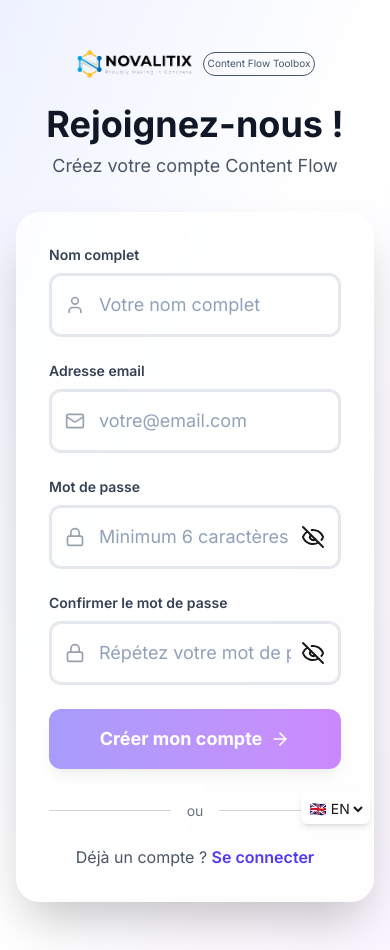
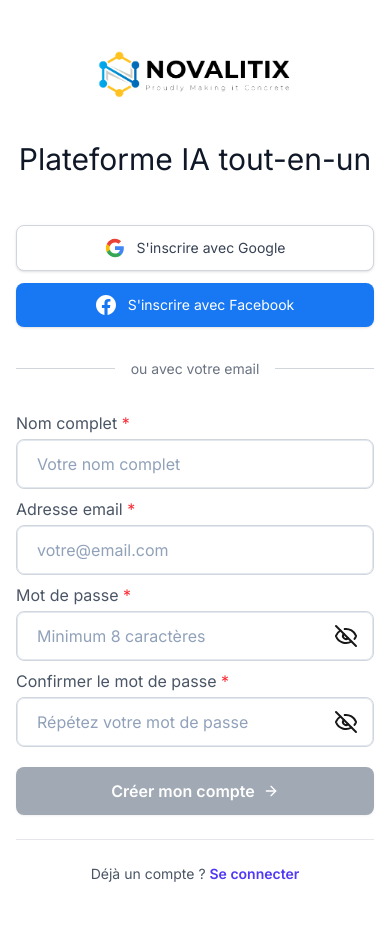
Before and after one commit to Rushclin/content-flow, a Next.js app: page /auth/register in a window 390 px wide. Built offline with nearby package versions, Linux system fonts and the light colour scheme.

Commit message:
update login flow

```diff
--- a/src/components/public/Header.tsx
+++ b/src/components/public/Header.tsx
@@ -69,13 +69,13 @@ const Header = ({ hideMenu = false }) => {
       <div className="flex items-center justify-between gap-2">
         <>
           <Link
-            href="/login"
+            href="/auth/login"
             className="cursor-pointer rounded-full p-2 px-5 text-center text-slate-500 bg-slate-200 hover:bg-slate-300 lg:w-28 transition-colors "
           >
             Login
           </Link>
           <Link
-            href="/register"
+            href="/auth/register"
             className="flex cursor-pointer items-center justify-evenly rounded-full bg-slate-500/90 p-2 px-2 text-white hover:bg-slate-500 md:w-32"
           >
             Register
--- a/src/pages/auth/forgot-password/index.tsx
+++ b/src/pages/auth/forgot-password/index.tsx
@@ -1,128 +1,123 @@
 import React, { useState } from "react";
-import PublicLayout from "@/layout/public/PublicLayout";
 import { Loader2, ArrowLeft } from "lucide-react";
 import Logo from "@/components/common/Logo";
 import Link from "next/link";
+import AuthLayout from "@/layout/auth";
+import { useForm } from "react-hook-form";
+import { zodResolver } from "@hookform/resolvers/zod";
+import { z } from "zod";
+import Input from "@/components/common/InputForm";
 
-const ForgotPassword = () => {
-  const [email, setEmail] = useState("");
-  const [isLoading, setIsLoading] = useState(false);
+// Schéma de validation avec zod
+const forgotPasswordSchema = z.object({
+  email: z
+    .string()
+    .min(1, "L'email est obligatoire")
+    .email("Format d'email invalide"),
+});
+
+type ForgotPasswordFormData = z.infer<typeof forgotPasswordSchema>;
+
+const ForgotPasswordForm = () => {
   const [isEmailSent, setIsEmailSent] = useState(false);
+  const [submittedEmail, setSubmittedEmail] = useState("");
 
-  const handleSubmit = async (e: React.FormEvent) => {
-    e.preventDefault();
-    setIsLoading(true);
+  const {
+    register,
+    handleSubmit,
+    formState: { errors, isSubmitting, isValid },
+  } = useForm<ForgotPasswordFormData>({
+    resolver: zodResolver(forgotPasswordSchema),
+    mode: "onChange",
+  });
 
+  const onSubmit = async (data: ForgotPasswordFormData) => {
     // Simulation d'un délai
-    await new Promise(resolve => setTimeout(resolve, 1000));
+    await new Promise((resolve) => setTimeout(resolve, 1000));
 
-    console.log("Envoi d'email de réinitialisation pour:", email);
+    console.log("Envoi d'email de réinitialisation pour:", data.email);
+    setSubmittedEmail(data.email);
     setIsEmailSent(true);
-    setIsLoading(false);
   };
 
   if (isEmailSent) {
     return (
-      <PublicLayout title="Email envoyé">
-        <div className="min-h-screen bg-white flex flex-col">
-          {/* Header avec logo */}
-          <div className="flex justify-start p-6">
-            <Logo size={120} />
-          </div>
-
-          {/* Contenu principal */}
-          <div className="flex-1 flex items-center justify-center px-6">
-            <div className="w-full max-w-md text-center">
-              {/* Titre principal */}
-              <div className="mb-8">
+      <AuthLayout title="Email envoyé">
+        <div className="text-center">
           <h1 className="text-3xl font-bold text-gray-900 mb-4">
             Vérifiez votre boîte mail
           </h1>
-                <p className="text-gray-600 text-lg">
-                  Nous avons envoyé un lien de réinitialisation à <strong>{email}</strong>
+          <p className="text-gray-600 text-lg mb-6">
+            Nous avons envoyé un lien de réinitialisation à{" "}
+            <strong>{submittedEmail}</strong>
           </p>
-              </div>
 
-              {/* Instructions */}
-              <div className="bg-gray-50 p-6 rounded-lg mb-8">
-                <p className="text-gray-700 mb-4">
-                  Si vous ne recevez pas l&apos;email dans les prochaines minutes :
+          <div className=" p-6 rounded-lg mb-8 text-left">
+            <p className="text-gray-700 mb-4 font-medium">
+              Si vous ne recevez pas l'email dans les prochaines minutes :
             </p>
-                <ul className="text-left text-gray-600 space-y-2">
+            <ul className="text-gray-600 space-y-2">
               <li>• Vérifiez votre dossier spam</li>
-                  <li>• Assurez-vous que l&apos;adresse email est correcte</li>
+              <li>• Assurez-vous que l'adresse email est correcte</li>
               <li>• Contactez le support si le problème persiste</li>
             </ul>
           </div>
 
-              {/* Boutons d'action */}
           <div className="space-y-4">
             <button
               onClick={() => setIsEmailSent(false)}
-                  className="w-full bg-slate-600 text-white py-4 px-4 rounded-lg font-semibold hover:bg-slate-700 transition-all duration-200 text-lg"
+              className="w-full bg-slate-600 text-white py-3 px-6 rounded-lg font-semibold hover:bg-slate-700 transition-all duration-200"
             >
               Réessayer avec une autre adresse
             </button>
 
             <Link
-                  href="/login"
-                  className="w-full bg-white border border-gray-300 text-gray-700 py-4 px-4 rounded-lg font-medium hover:bg-gray-50 transition-colors flex items-center justify-center text-lg"
+              href="/auth/login"
+              className="w-full bg-white border border-gray-300 text-gray-700 py-3 px-6 rounded-lg font-medium hover:bg-gray-50 transition-colors flex items-center justify-center"
             >
-                  <ArrowLeft className="w-5 h-5 mr-2" />
+              <ArrowLeft className="w-4 h-4 mr-2" />
               Retour à la connexion
             </Link>
           </div>
         </div>
-          </div>
-        </div>
-      </PublicLayout>
+      </AuthLayout>
     );
   }
 
   return (
-    <PublicLayout title="Mot de passe oublié">
-      <div className="min-h-screen bg-white flex flex-col">
-        {/* Header avec logo */}
-        <div className="flex justify-start p-6">
-          <Logo size={120} />
+    <AuthLayout title="Mot de passe oublié">
+      <div className="text-center mb-8">
+        <div className="flex justify-center mb-6">
+          <Logo size={150} justLogo />
         </div>
-
-        {/* Contenu principal */}
-        <div className="flex-1 flex items-center justify-center px-6">
-          <div className="w-full max-w-md">
-            {/* Titre principal */}
-            <div className="text-center mb-8">
         <h1 className="text-3xl font-bold text-gray-900 mb-4">
           Mot de passe oublié ?
         </h1>
-              <p className="text-gray-600 text-lg">
-                Pas de problème ! Entrez votre adresse email et nous vous enverrons un lien pour réinitialiser votre mot de passe.
+        <p className="text-gray-600">
+          Pas de problème ! Entrez votre adresse email et nous vous enverrons un
+          lien pour réinitialiser votre mot de passe.
         </p>
       </div>
 
-            {/* Formulaire */}
-            <form onSubmit={handleSubmit} className="space-y-6">
-              {/* Email */}
-              <div>
-                <input
+      <form onSubmit={handleSubmit(onSubmit)} className="space-y-6">
+        <Input
+          {...register("email")}
+          label="Adresse email"
           type="email"
-                  value={email}
-                  onChange={(e) => setEmail(e.target.value)}
-                  placeholder="Adresse e-mail"
-                  className="w-full px-4 py-4 border border-gray-300 rounded-lg focus:ring-2 focus:ring-purple-500 focus:border-transparent text-lg"
+          placeholder="votre@email.com"
           required
+          error={errors.email?.message}
+          inputClassName="pl-5 py-3 text-base border border-gray-300 rounded-lg focus:border-blue-500 focus:ring-blue-500"
         />
-              </div>
 
-              {/* Bouton Envoyer */}
         <button
           type="submit"
-                disabled={isLoading || !email}
-                className="w-full bg-slate-600 text-white py-4 px-4 rounded-lg font-semibold hover:bg-slate-700 disabled:opacity-50 disabled:cursor-not-allowed transition-all duration-200 flex items-center justify-center text-lg"
+          disabled={isSubmitting || !isValid}
+          className="w-full bg-slate-600 text-white py-3 px-6 rounded-lg font-semibold hover:bg-slate-700 disabled:opacity-50 disabled:cursor-not-allowed transition-all duration-200 flex items-center justify-center"
         >
-                {isLoading ? (
+          {isSubmitting ? (
             <>
-                    <Loader2 className="w-5 h-5 mr-2 animate-spin" />
+              <Loader2 className="w-5 h-5 mr-3 animate-spin" />
               Envoi en cours...
             </>
           ) : (
@@ -131,21 +126,17 @@ const ForgotPassword = () => {
         </button>
       </form>
 
-            {/* Lien retour */}
-            <div className="mt-8 text-center">
+      <div className="mt-6 pt-6 border-t border-gray-200 text-center">
         <Link
-                href="/login"
+          href="/auth/login"
           className="text-slate-600 hover:text-slate-500 font-medium flex items-center justify-center"
         >
           <ArrowLeft className="w-4 h-4 mr-2" />
           Retour à la connexion
         </Link>
       </div>
-          </div>
-        </div>
-      </div>
-    </PublicLayout>
+    </AuthLayout>
   );
 };
 
-export default ForgotPassword;
+export default ForgotPasswordForm;
--- a/src/pages/auth/register/index.tsx
+++ b/src/pages/auth/register/index.tsx
@@ -1,183 +1,176 @@
-import React, { useState } from "react";
-import InputForm from "@/components/common/InputForm";
-import PublicLayout from "@/layout/public/PublicLayout";
-import { Loader2, User, Mail, Lock, ArrowRight } from "lucide-react";
+import React from "react";
+import { Loader2, ArrowRight } from "lucide-react";
+import Logo from "@/components/common/Logo";
 import Link from "next/link";
-import Logo from "@/components/common/Logo";
+import AuthLayout from "@/layout/auth";
+import Divider from "@/components/common/Divider";
+import { useForm } from "react-hook-form";
+import { zodResolver } from "@hookform/resolvers/zod";
+import { z } from "zod";
+import Input from "@/components/common/InputForm";
 
-const Register = () => {
-  const [form, setForm] = useState({
-    name: "",
-    email: "",
-    password: "",
-    confirmPassword: "",
+const registerSchema = z
+  .object({
+    name: z
+      .string()
+      .min(1, "Le nom est obligatoire")
+      .min(2, "Le nom doit contenir au moins 2 caractères")
+      .max(50, "Le nom ne peut pas dépasser 50 caractères"),
+    email: z
+      .string()
+      .min(1, "L'email est obligatoire")
+      .email("Format d'email invalide"),
+    password: z
+      .string()
+      .min(1, "Le mot de passe est obligatoire")
+      .min(8, "Le mot de passe doit contenir au moins 8 caractères")
+      .regex(
+        /^(?=.*[a-z])(?=.*[A-Z])(?=.*\d)/,
+        "Le mot de passe doit contenir au moins une minuscule, une majuscule et un chiffre"
+      ),
+    confirmPassword: z
+      .string()
+      .min(1, "La confirmation du mot de passe est obligatoire"),
+  })
+  .refine((data) => data.password === data.confirmPassword, {
+    message: "Les mots de passe ne correspondent pas",
+    path: ["confirmPassword"],
   });
-  const [isLoading, setIsLoading] = useState(false);
 
-  const handleChange = (key: string, value: string) => {
-    setForm((prev) => ({ ...prev, [key]: value }));
-  };
+type RegisterFormData = z.infer<typeof registerSchema>;
 
-  const handleSubmit = async (e: React.FormEvent) => {
-    e.preventDefault();
-    setIsLoading(true);
+const RegisterForm = () => {
+  const {
+    register,
+    handleSubmit,
+    formState: { errors, isSubmitting, isValid },
+  } = useForm<RegisterFormData>({
+    resolver: zodResolver(registerSchema),
+    mode: "onChange",
+  });
 
+  const onSubmit = async (data: RegisterFormData) => {
     // Simulation d'un délai
-    await new Promise(resolve => setTimeout(resolve, 1000));
+    await new Promise((resolve) => setTimeout(resolve, 1000));
 
-    console.log("Tentative d'inscription avec:", form);
-    setIsLoading(false);
+    console.log("Tentative d'inscription avec:", data);
   };
 
   return (
-    <PublicLayout title="Inscription">
-      <div className="min-h-screen bg-gradient-to-br from-indigo-50 via-white to-purple-50 flex items-center justify-center py-12 px-4 sm:px-6 lg:px-8">
-        <div className="max-w-md w-full">
-          {/* Logo et en-tête */}
+    <AuthLayout title="Inscription">
       <div className="text-center mb-8">
         <div className="flex justify-center mb-6">
-              <Logo size={120} />
+          <Logo size={200} justLogo />
         </div>
-            <h1 className="text-4xl font-bold text-gray-900 mb-2">
-              Rejoignez-nous !
+        <h1 className="text-3xl font-light text-gray-900 mb-2 montserat py-4">
+          Plateforme IA tout-en-un
         </h1>
-            <p className="text-gray-600 text-lg">
-              Créez votre compte Content Flow
-            </p>
       </div>
 
-          {/* Carte du formulaire */}
-          <div className="bg-white/80 backdrop-blur-sm rounded-3xl shadow-2xl border border-white/20 p-8">
-            <form onSubmit={handleSubmit} className="space-y-6">
-              {/* Nom avec icône */}
-              <div className="space-y-2">
-                <label className="block text-sm font-semibold text-gray-700">
-                  Nom complet
-                </label>
-                <div className="relative">
-                  <div className="absolute inset-y-0 left-0 pl-4 flex items-center pointer-events-none">
-                    <User className="h-5 w-5 text-gray-400" />
+      <div className="space-y-3 mb-8">
+        <button className="w-full bg-white border border-gray-300 text-gray-700 py-3 px-4 rounded-lg font-medium hover:bg-gray-50 transition-colors flex items-center justify-center text-sm shadow-sm">
+          <svg className="w-5 h-5 mr-3" viewBox="0 0 24 24">
+            <path
+              fill="#4285F4"
+              d="M22.56 12.25c0-.78-.07-1.53-.2-2.25H12v4.26h5.92c-.26 1.37-1.04 2.53-2.21 3.31v2.77h3.57c2.08-1.92 3.28-4.74 3.28-8.09z"
+            />
+            <path
+              fill="#34A853"
+              d="M12 23c2.97 0 5.46-.98 7.28-2.66l-3.57-2.77c-.98.66-2.23 1.06-3.71 1.06-2.86 0-5.29-1.93-6.16-4.53H2.18v2.84C3.99 20.53 7.7 23 12 23z"
+            />
+            <path
+              fill="#FBBC05"
+              d="M5.84 14.09c-.22-.66-.35-1.36-.35-2.09s.13-1.43.35-2.09V7.07H2.18C1.43 8.55 1 10.22 1 12s.43 3.45 1.18 4.93l2.85-2.22.81-.62z"
+            />
+            <path
+              fill="#EA4335"
+              d="M12 5.38c1.62 0 3.06.56 4.21 1.64l3.15-3.15C17.45 2.09 14.97 1 12 1 7.7 1 3.99 3.47 2.18 7.07l3.66 2.84c.87-2.6 3.3-4.53 6.16-4.53z"
+            />
+          </svg>
+          S'inscrire avec Google
+        </button>
+
+        <button className="w-full bg-[#1877F2] text-white py-3 px-4 rounded-lg font-medium hover:bg-[#166FE5] transition-colors flex items-center justify-center text-sm shadow-sm">
+          <svg className="w-5 h-5 mr-3" fill="currentColor" viewBox="0 0 24 24">
+            <path d="M24 12.073c0-6.627-5.373-12-12-12s-12 5.373-12 12c0 5.99 4.388 10.954 10.125 11.854v-8.385H7.078v-3.47h3.047V9.43c0-3.007 1.792-4.669 4.533-4.669 1.312 0 2.686.235 2.686.235v2.953H15.83c-1.491 0-1.956.925-1.956 1.874v2.25h3.328l-.532 3.47h-2.796v8.385C19.612 23.027 24 18.062 24 12.073z" />
+          </svg>
+          S'inscrire avec Facebook
+        </button>
       </div>
-                  <InputForm
+
+      <Divider title="ou avec votre email" className="mb-8" />
+
+      <form onSubmit={handleSubmit(onSubmit)} className="space-y-5">
+        <Input
+          {...register("name")}
+          label="Nom complet"
           type="text"
-                    value={form.name}
-                    onChange={(val) => handleChange("name", val)}
           placeholder="Votre nom complet"
           required
-                    inputClassName="pl-12 py-4 text-lg border-2 border-gray-200 rounded-xl focus:border-purple-500 focus:ring-purple-500"
+          error={errors.name?.message}
+          inputClassName="pl-5 py-3 text-base border border-gray-300 rounded-lg focus:border-purple-500 focus:ring-purple-500"
         />
-                </div>
-              </div>
 
-              {/* Email avec icône */}
-              <div className="space-y-2">
-                <label className="block text-sm font-semibold text-gray-700">
-                  Adresse email
-                </label>
-                <div className="relative">
-                  <div className="absolute inset-y-0 left-0 pl-4 flex items-center pointer-events-none">
-                    <Mail className="h-5 w-5 text-gray-400" />
-                  </div>
-                  <InputForm
+        <Input
+          {...register("email")}
+          label="Adresse email"
           type="email"
-                    value={form.email}
-                    onChange={(val) => handleChange("email", val)}
           placeholder="votre@email.com"
           required
-                    inputClassName="pl-12 py-4 text-lg border-2 border-gray-200 rounded-xl focus:border-purple-500 focus:ring-purple-500"
+          error={errors.email?.message}
+          inputClassName="pl-5 py-3 text-base border border-gray-300 rounded-lg focus:border-purple-500 focus:ring-purple-500"
         />
-                </div>
-              </div>
 
-              {/* Mot de passe avec icône */}
-              <div className="space-y-2">
-                <label className="block text-sm font-semibold text-gray-700">
-                  Mot de passe
-                </label>
-                <div className="relative">
-                  <div className="absolute inset-y-0 left-0 pl-4 flex items-center pointer-events-none">
-                    <Lock className="h-5 w-5 text-gray-400" />
-                  </div>
-                  <InputForm
+        <Input
+          {...register("password")}
+          label="Mot de passe"
           type="password"
-                    value={form.password}
-                    onChange={(val) => handleChange("password", val)}
-                    placeholder="Minimum 6 caractères"
+          placeholder="Minimum 8 caractères"
           required
-                    inputClassName="pl-12 py-4 text-lg border-2 border-gray-200 rounded-xl focus:border-purple-500 focus:ring-purple-500"
+          error={errors.password?.message}
+          inputClassName="pl-5 py-3 text-base border border-gray-300 rounded-lg focus:border-purple-500 focus:ring-purple-500"
+          // smallText="Le mot de passe doit contenir au moins 8 caractères, une minuscule, une majuscule et un chiffre"
         />
-                </div>
-              </div>
 
-              {/* Confirmation mot de passe avec icône */}
-              <div className="space-y-2">
-                <label className="block text-sm font-semibold text-gray-700">
-                  Confirmer le mot de passe
-                </label>
-                <div className="relative">
-                  <div className="absolute inset-y-0 left-0 pl-4 flex items-center pointer-events-none">
-                    <Lock className="h-5 w-5 text-gray-400" />
-                  </div>
-                  <InputForm
+        <Input
+          {...register("confirmPassword")}
+          label="Confirmer le mot de passe"
           type="password"
-                    value={form.confirmPassword}
-                    onChange={(val) => handleChange("confirmPassword", val)}
           placeholder="Répétez votre mot de passe"
           required
-                    inputClassName="pl-12 py-4 text-lg border-2 border-gray-200 rounded-xl focus:border-purple-500 focus:ring-purple-500"
+          error={errors.confirmPassword?.message}
+          inputClassName="pl-5 py-3 text-base border border-gray-300 rounded-lg focus:border-purple-500 focus:ring-purple-500"
         />
-                </div>
-              </div>
 
-              {/* Bouton d'inscription */}
         <button
           type="submit"
-                disabled={isLoading || !form.name || !form.email || !form.password || !form.confirmPassword}
-                className="w-full bg-gradient-to-r from-indigo-600 to-purple-600 text-white py-4 px-6 rounded-xl font-bold text-lg hover:from-indigo-700 hover:to-purple-700 disabled:opacity-50 disabled:cursor-not-allowed transition-all duration-300 flex items-center justify-center shadow-lg hover:shadow-xl transform hover:-translate-y-0.5 disabled:transform-none"
+          disabled={isSubmitting || !isValid}
+          className="w-full mt-5 bg-slate-600 text-white py-3 px-6 rounded-lg font-semibold hover:bg-slate-700 disabled:opacity-50 disabled:cursor-not-allowed transition-all duration-200 flex items-center justify-center shadow-sm"
         >
-                {isLoading ? (
-                  <>
+          {isSubmitting ? (
             <Loader2 className="w-5 h-5 mr-3 animate-spin" />
-                    Création du compte...
-                  </>
           ) : (
             <>
               Créer mon compte
-                    <ArrowRight className="w-5 h-5 ml-2" />
+              <ArrowRight className="w-4 h-4 ml-2" />
             </>
           )}
         </button>
       </form>
 
-            {/* Séparateur */}
-            <div className="mt-8 mb-6">
-              <div className="relative">
-                <div className="absolute inset-0 flex items-center">
-                  <div className="w-full border-t border-gray-300" />
-                </div>
-                <div className="relative flex justify-center text-sm">
-                  <span className="px-4 bg-white text-gray-500">ou</span>
-                </div>
-              </div>
-            </div>
-
-            {/* Lien de connexion */}
-            <div className="text-center">
-              <p className="text-gray-600">
+      <div className="text-center mt-6 pt-6 border-t border-gray-200">
+        <p className="text-gray-600 text-sm">
           Déjà un compte ?{" "}
           <Link
-                  href="/login"
+            href="/auth/login"
             className="text-indigo-600 hover:text-indigo-500 font-semibold transition-colors"
           >
             Se connecter
           </Link>
         </p>
       </div>
-          </div>
-        </div>
-      </div>
-    </PublicLayout>
+    </AuthLayout>
   );
 };
 
-export default Register;
+export default RegisterForm;
```
Also changed, not shown: src/pages/auth/login/index.tsx (+6 -8 lines). Lines whose indentation alone changed are shown as unchanged.
